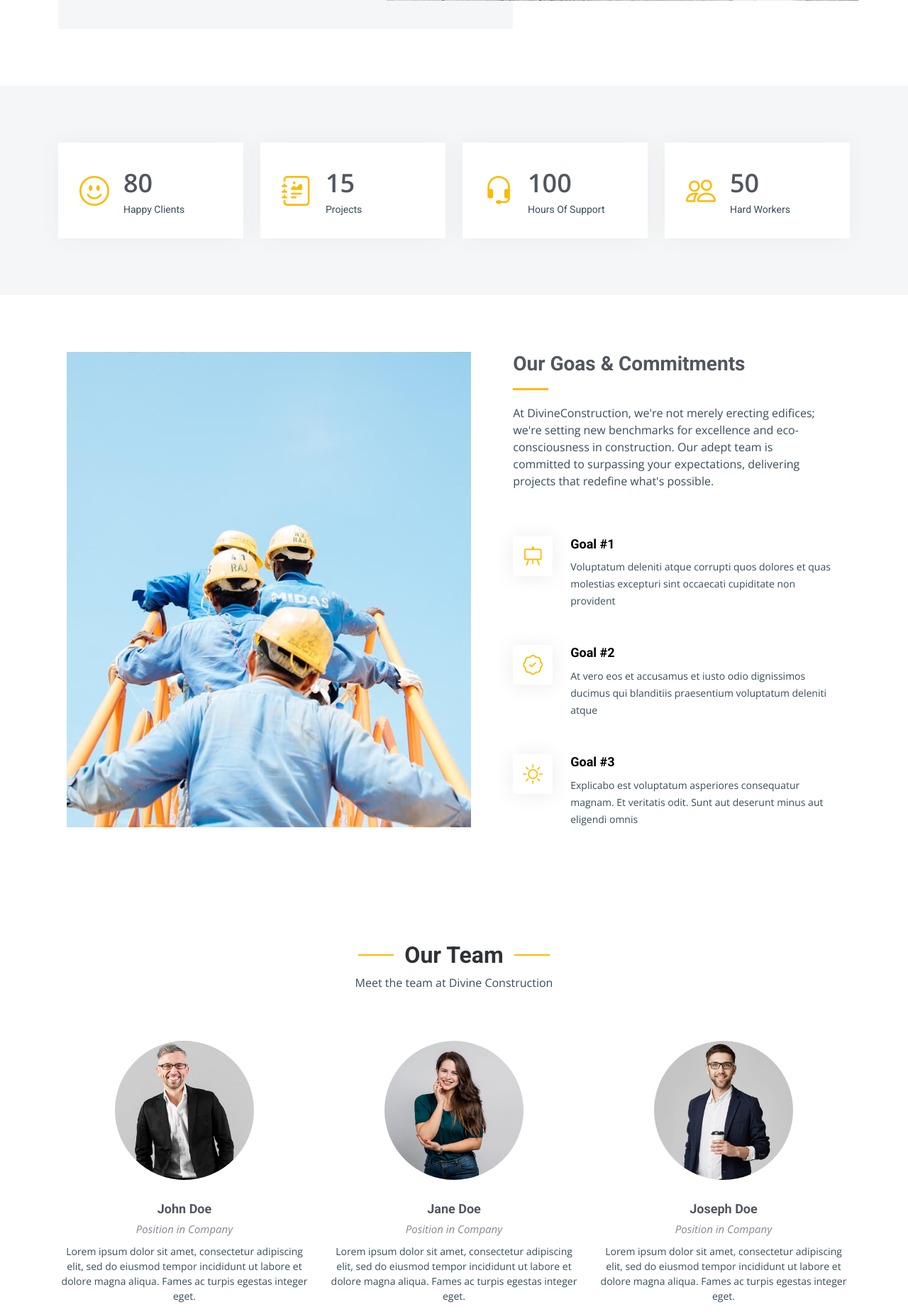
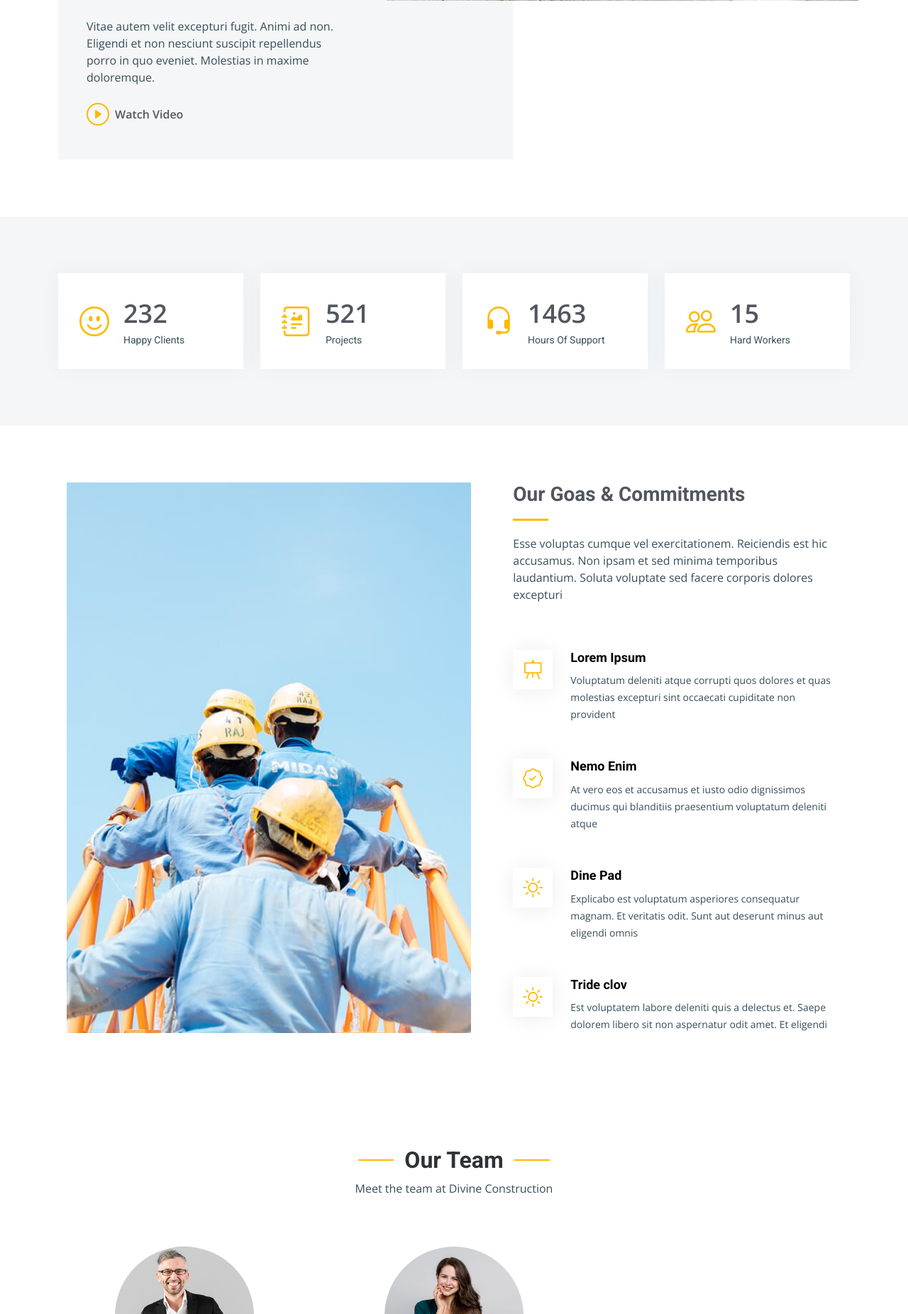
Before and after one commit to majumdersubhanu/divineconstruction, a Django app: page /about/ in a window 1280 px wide. Shown: the part 988-2840 px from the top of the page at 71% size. Run offline with Django 5.2, Linux system fonts and the light colour scheme; some libraries are stand-ins or nearby versions.

Commit message:
data changes

```diff
--- a/templates/about.html
+++ b/templates/about.html
@@ -30,11 +30,11 @@
                     <div class="col-lg-7">
                         <h2>Excellence in every structure</h2>
                         <div class="our-story">
-                            <h4>Estd 2017</h4>
+                            <h4>Estd 2005</h4>
                             <h3>Our Story</h3>
-                            <p>At DivineConstruction, we don't just construct buildings; we shape legacies. With a
-                                commitment to excellence and sustainability, our seasoned professionals strive to
-                                surpass your visions, crafting projects that redefine industry standards.</p>
+                            <p>Inventore aliquam beatae at et id alias. Ipsa dolores amet consequuntur minima quia
+                                maxime autem. Quidem id sed ratione. Tenetur provident autem in reiciendis rerum at
+                                dolor. Aliquam consectetur laudantium temporibus dicta minus dolor.</p>
                             <ul>
                                 <li><i class="bi bi-check-circle"></i>
                                     <span>Ullamco laboris nisi ut aliquip ex ea commo</span></li>
@@ -43,15 +43,14 @@
                                 <li><i class="bi bi-check-circle"></i>
                                     <span>Ullamco laboris nisi ut aliquip ex ea</span></li>
                             </ul>
-{#                            <p>At DivineConstruction, we don't just construct buildings; we shape legacies. With a#}
-{#                                commitment to excellence and sustainability, our seasoned professionals strive to#}
-{#                                surpass your visions, crafting projects that redefine industry standards.</p>#}
+                            <p>Vitae autem velit excepturi fugit. Animi ad non. Eligendi et non nesciunt suscipit
+                                repellendus porro in quo eveniet. Molestias in maxime doloremque.</p>
 
-{#                            <div class="watch-video d-flex align-items-center position-relative">#}
-{#                                <i class="bi bi-play-circle"></i>#}
-{#                                <a href="https://www.youtube.com/watch?v=LXb3EKWsInQ" class="glightbox stretched-link">Watch#}
-{#                                    Video</a>#}
-{#                            </div>#}
+                            <div class="watch-video d-flex align-items-center position-relative">
+                                <i class="bi bi-play-circle"></i>
+                                <a href="https://www.youtube.com/watch?v=LXb3EKWsInQ" class="glightbox stretched-link">Watch
+                                    Video</a>
+                            </div>
                         </div>
                     </div>
 
@@ -71,7 +70,7 @@
                         <div class="stats-item d-flex align-items-center w-100 h-100">
                             <i class="bi bi-emoji-smile color-blue flex-shrink-0"></i>
                             <div>
-                                <span data-purecounter-start="0" data-purecounter-end="80"
+                                <span data-purecounter-start="0" data-purecounter-end="232"
                                       data-purecounter-duration="1" class="purecounter"></span>
                                 <p>Happy Clients</p>
                             </div>
@@ -82,7 +81,7 @@
                         <div class="stats-item d-flex align-items-center w-100 h-100">
                             <i class="bi bi-journal-richtext color-orange flex-shrink-0"></i>
                             <div>
-                                <span data-purecounter-start="0" data-purecounter-end="15"
+                                <span data-purecounter-start="0" data-purecounter-end="521"
                                       data-purecounter-duration="1" class="purecounter"></span>
                                 <p>Projects</p>
                             </div>
@@ -93,7 +92,7 @@
                         <div class="stats-item d-flex align-items-center w-100 h-100">
                             <i class="bi bi-headset color-green flex-shrink-0"></i>
                             <div>
-                                <span data-purecounter-start="0" data-purecounter-end="100"
+                                <span data-purecounter-start="0" data-purecounter-end="1463"
                                       data-purecounter-duration="1" class="purecounter"></span>
                                 <p>Hours Of Support</p>
                             </div>
@@ -104,7 +103,7 @@
                         <div class="stats-item d-flex align-items-center w-100 h-100">
                             <i class="bi bi-people color-pink flex-shrink-0"></i>
                             <div>
-                                <span data-purecounter-start="0" data-purecounter-end="50" data-purecounter-duration="1"
+                                <span data-purecounter-start="0" data-purecounter-end="15" data-purecounter-duration="1"
                                       class="purecounter"></span>
                                 <p>Hard Workers</p>
                             </div>
@@ -126,14 +125,13 @@
 
                     <div class="col-lg-5 d-flex flex-column justify-content-center">
                         <h3>Our Goas & Commitments</h3>
-                        <p>At DivineConstruction, we're not merely erecting edifices; we're setting new benchmarks for
-                            excellence and eco-consciousness in construction. Our adept team is committed to surpassing
-                            your expectations, delivering projects that redefine what's possible.</p>
+                        <p>Esse voluptas cumque vel exercitationem. Reiciendis est hic accusamus. Non ipsam et sed
+                            minima temporibus laudantium. Soluta voluptate sed facere corporis dolores excepturi</p>
 
                         <div class="icon-box d-flex position-relative" data-aos="fade-up" data-aos-delay="100">
                             <i class="bi bi-easel flex-shrink-0"></i>
                             <div>
-                                <h4><a href="" class="stretched-link">Goal #1</a></h4>
+                                <h4><a href="" class="stretched-link">Lorem Ipsum</a></h4>
                                 <p>Voluptatum deleniti atque corrupti quos dolores et quas molestias excepturi sint
                                     occaecati cupiditate non provident</p>
                             </div>
@@ -142,7 +140,7 @@
                         <div class="icon-box d-flex position-relative" data-aos="fade-up" data-aos-delay="200">
                             <i class="bi bi-patch-check flex-shrink-0"></i>
                             <div>
-                                <h4><a href="" class="stretched-link">Goal #2</a></h4>
+                                <h4><a href="" class="stretched-link">Nemo Enim</a></h4>
                                 <p>At vero eos et accusamus et iusto odio dignissimos ducimus qui blanditiis praesentium
                                     voluptatum deleniti atque</p>
                             </div>
@@ -151,11 +149,21 @@
                         <div class="icon-box d-flex position-relative" data-aos="fade-up" data-aos-delay="300">
                             <i class="bi bi-brightness-high flex-shrink-0"></i>
                             <div>
-                                <h4><a href="" class="stretched-link">Goal #3</a></h4>
+                                <h4><a href="" class="stretched-link">Dine Pad</a></h4>
                                 <p>Explicabo est voluptatum asperiores consequatur magnam. Et veritatis odit. Sunt aut
                                     deserunt minus aut eligendi omnis</p>
                             </div>
                         </div><!-- End Icon Box -->
+
+                        <div class="icon-box d-flex position-relative" data-aos="fade-up" data-aos-delay="400">
+                            <i class="bi bi-brightness-high flex-shrink-0"></i>
+                            <div>
+                                <h4><a href="" class="stretched-link">Tride clov</a></h4>
+                                <p>Est voluptatem labore deleniti quis a delectus et. Saepe dolorem libero sit non
+                                    aspernatur odit amet. Et eligendi</p>
+                            </div>
+                        </div><!-- End Icon Box -->
+
                     </div>
                 </div>
 
@@ -180,36 +188,23 @@
 
                         </div>
                         <div class="member-info text-center">
-                            <h4>John Doe</h4>
-                            <span>Position in Company</span>
-                            <p>Lorem ipsum dolor sit amet, consectetur adipiscing elit, sed do eiusmod tempor incididunt
-                                ut labore et dolore magna aliqua. Fames ac turpis egestas integer eget.</p>
+                            <h4>Walter White</h4>
+                            <span>Chief Executive Officer</span>
+                            <p>Aliquam iure quaerat voluptatem praesentium possimus unde laudantium vel dolorum
+                                distinctio dire flow</p>
                         </div>
                     </div><!-- End Team Member -->
 
-                    <div class="col-lg-4 col-md-6 member" data-aos="fade-up" data-aos-delay="100">
+                    <div class="col-lg-4 col-md-2 member" data-aos="fade-up" data-aos-delay="200">
                         <div class="member-img">
                             <img src="{% static 'img/team/team-2.jpg' %}" class="img-fluid" alt="">
 
                         </div>
                         <div class="member-info text-center">
-                            <h4>Jane Doe</h4>
-                            <span>Position in Company</span>
-                            <p>Lorem ipsum dolor sit amet, consectetur adipiscing elit, sed do eiusmod tempor incididunt
-                                ut labore et dolore magna aliqua. Fames ac turpis egestas integer eget.</p>
-                        </div>
-                    </div><!-- End Team Member -->
-
-                    <div class="col-lg-4 col-md-6 member" data-aos="fade-up" data-aos-delay="100">
-                        <div class="member-img">
-                            <img src="{% static 'img/team/team-3.jpg' %}" class="img-fluid" alt="">
-
-                        </div>
-                        <div class="member-info text-center">
-                            <h4>Joseph Doe</h4>
-                            <span>Position in Company</span>
-                            <p>Lorem ipsum dolor sit amet, consectetur adipiscing elit, sed do eiusmod tempor incididunt
-                                ut labore et dolore magna aliqua. Fames ac turpis egestas integer eget.</p>
+                            <h4>Sarah Jhonson</h4>
+                            <span>Product Manager</span>
+                            <p>Labore ipsam sit consequatur exercitationem rerum laboriosam laudantium aut quod dolores
+                                exercitationem ut</p>
                         </div>
                     </div><!-- End Team Member -->
                 </div>
```
Also changed, not shown: templates/contact.html (+2 -6 lines), templates/index.html (+7 -23 lines), 1 other file.
